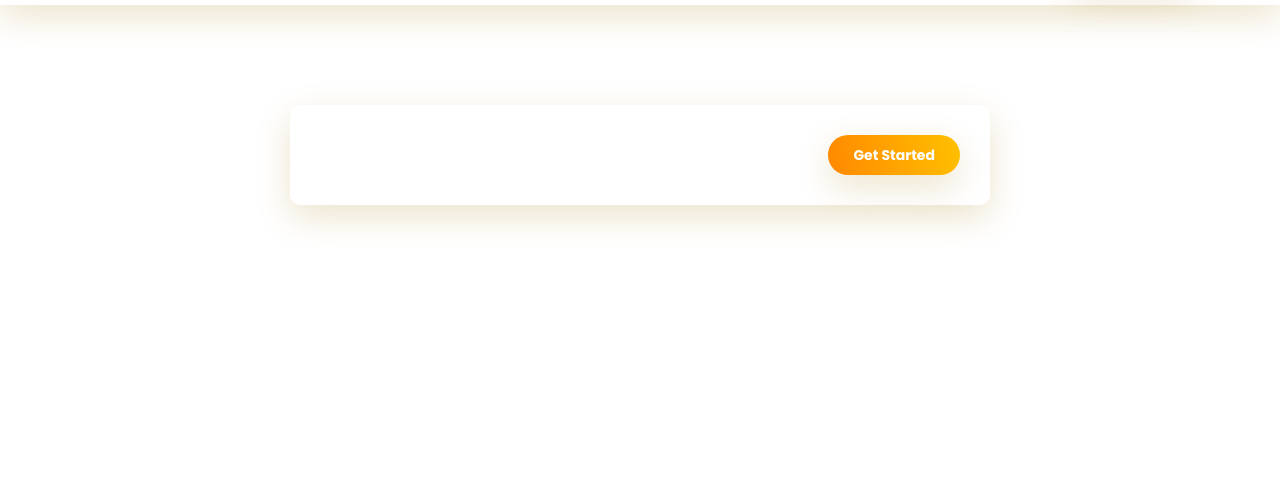
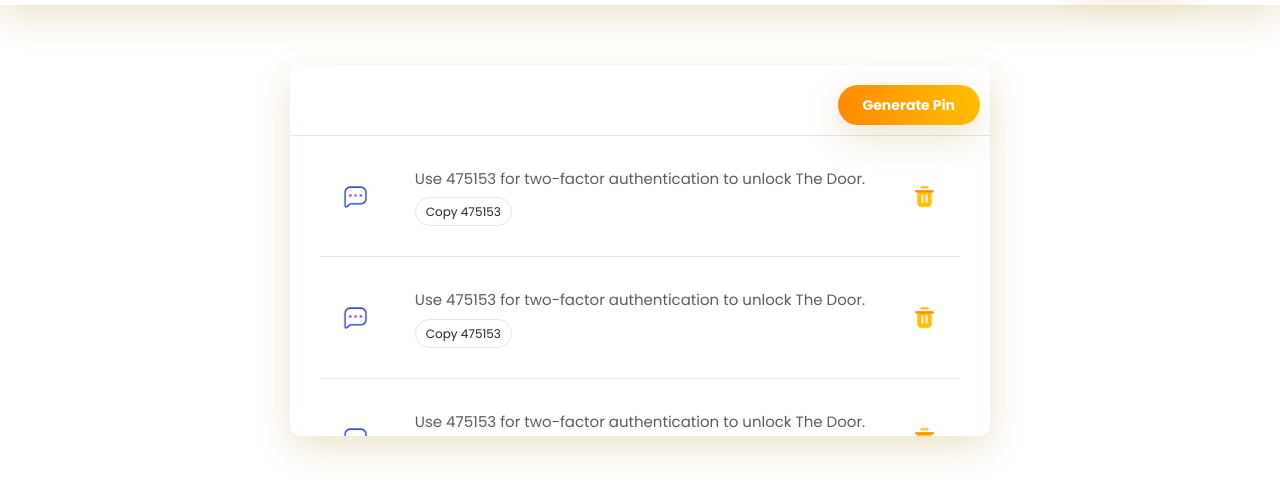
Before and after one commit to sagorranait/open-lock-js, a plain HTML site: page index.html in a window 1280 px wide. Shown: the part 75-572 px from the top of the page. Drawn offline with nearby package versions, Linux system fonts and the light colour scheme.

Commit message:
Generate Pin section is done

```diff
--- a/assets/css/style.css
+++ b/assets/css/style.css
@@ -36,12 +36,12 @@
 
 /* Main CSS Start */
 #lockerMain {
-  margin: 100px 0px;
+  margin: 60px 0px;
 }
 
 .generate-pin {
   width: 700px;
-  padding: 30px;
+  padding: 10px 0 0;
   border-radius: 10px;
   background: #FFFFFF;
   box-shadow: 0px 12px 35px rgba(160, 121, 0, 0.2);
@@ -49,6 +49,78 @@
 
 .pin-header {
   text-align: right;
+  padding: 10px;
+  border-bottom: 1px solid #E5E5E5;
+}
+
+#lockerMain .pin-body {
+  padding: 30px 30px 0;
+  max-height: 300px;
+  overflow-y: scroll;
+}
+
+#lockerMain .pin-body::-webkit-scrollbar {
+  background-color: #fff;
+  width: 16px;
+}
+
+/* background of the scrollbar except button or resizer */
+#lockerMain .pin-body::-webkit-scrollbar-track {
+  background-color: #fff;
+}
+
+/* scrollbar itself */
+#lockerMain .pin-body::-webkit-scrollbar-thumb {
+  background-color: #FFC000;
+  border-radius: 16px;
+  border: 4px solid #fff;
+}
+
+/* set button(top and bottom of the scrollbar) */
+#lockerMain .pin-body::-webkit-scrollbar-button {
+  display: none;
+}
+
+#lockerMain .pin-message {
+  padding: 0 0 30px;
+  margin-bottom: 30px;
+  border-bottom: 1px solid #E5E5E5;
+}
+
+#lockerMain .pin-message:last-child {
+  margin-bottom: 0px;
+  border-bottom: 0px;
+}
+
+#lockerMain .message img {
+  width: 25px;
+}
+
+#lockerMain .copy-message p {
+  font-size: 15px;
+  line-height: 175.78%;
+  color: #5C5C5C;
+  margin: 0;
+}
+
+#lockerMain .message button {
+  border: none;
+}
+
+.copy-message {
+  margin: 0px 0px 0px 0px;
+}
+
+.copy-message a {
+  font-size: 12px;
+  line-height: 175.78%;
+  color: #5C5C5C;
+  border: 1px solid #E5E5E5;
+  display: inline-block;
+  padding: 3px 10px;
+  border-radius: 50px;
+  cursor: pointer;
+  margin-top: 5px;
 }
 
 /* Main CSS End */
--- a/index.html
+++ b/index.html
@@ -34,10 +34,41 @@
   <main id="lockerMain">
     <div class="container">
       <section class="generate-pin mx-auto">
-        <div class="pin-header text-right">
-          <button class="cart-total">Get Started</button>
+        <div class="pin-header">
+          <button class="cart-total">Generate Pin</button>
         </div>
-        <div class="pin-body"></div>
+        <div class="pin-body">
+          <div class="pin-message">
+            <div class="message d-flex align-items-center justify-content-around">
+              <img src="./assets/images/message.png" alt="message">
+              <div class="copy-message">
+                <p>Use 475153 for two-factor authentication to unlock The Door.</p>
+                <a>Copy 475153</a>
+              </div>
+              <button id="remove" class="bg-transparent"><img src="./assets/images/trash.png" alt="trash"></button>
+            </div>
+          </div>
+          <div class="pin-message">
+            <div class="message d-flex align-items-center justify-content-around">
+              <img src="./assets/images/message.png" alt="message">
+              <div class="copy-message">
+                <p>Use 475153 for two-factor authentication to unlock The Door.</p>
+                <a>Copy 475153</a>
+              </div>
+              <button id="remove" class="bg-transparent"><img src="./assets/images/trash.png" alt="trash"></button>
+            </div>
+          </div>
+          <div class="pin-message">
+            <div class="message d-flex align-items-center justify-content-around">
+              <img src="./assets/images/message.png" alt="message">
+              <div class="copy-message">
+                <p>Use 475153 for two-factor authentication to unlock The Door.</p>
+                <a>Copy 475153</a>
+              </div>
+              <button id="remove" class="bg-transparent"><img src="./assets/images/trash.png" alt="trash"></button>
+            </div>
+          </div>
+        </div>
       </section>
     </div>
   </main>
```
Also changed, not shown: assets/images/message.png (added), assets/images/trash.png (added).
